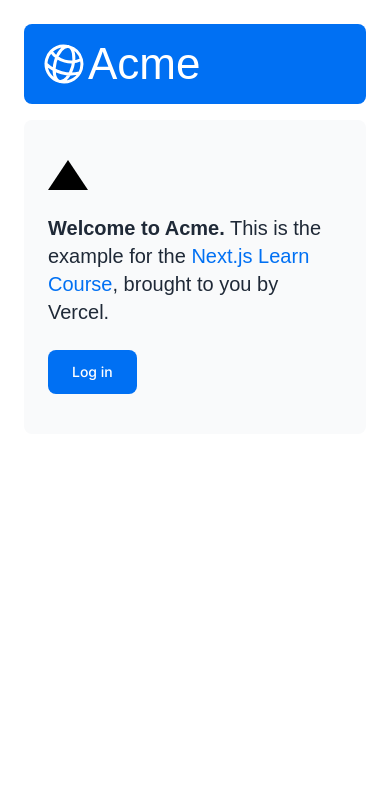
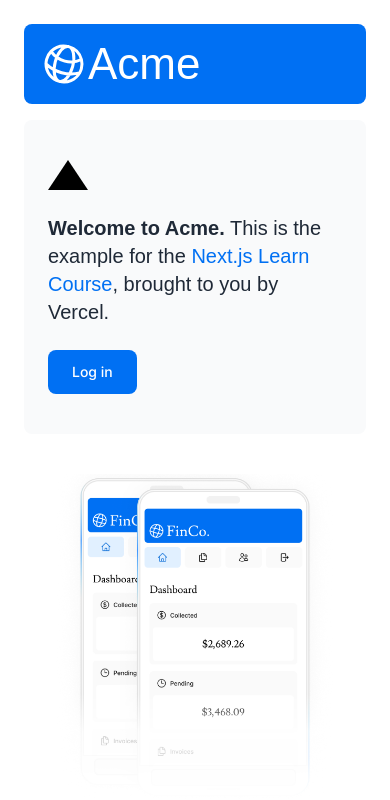
Before and after one commit to progfay/learn-next-app-router, a Next.js app: page / in a window 390 px wide. Shown: the top 800 px of the page. Built offline with nearby package versions, Linux system fonts and the light colour scheme; a web font is replaced by a local one.

Commit message:
Practice: Adding the mobile hero image
https://nextjs.org/learn/dashboard-app/optimizing-fonts-images#practice-adding-the-mobile-hero-image

```diff
--- a/app/page.tsx
+++ b/app/page.tsx
@@ -36,6 +36,13 @@
             className="hidden md:block"
             alt="Screenshots of the dashboard project showing desktop and mobile versions"
           />
+          <Image
+            src="/hero-mobile.png"
+            width={560}
+            height={620}
+            className="block md:hidden"
+            alt="Screenshots of the dashboard project showing desktop and mobile versions"
+          />
         </div>
       </div>
     </main>
```
